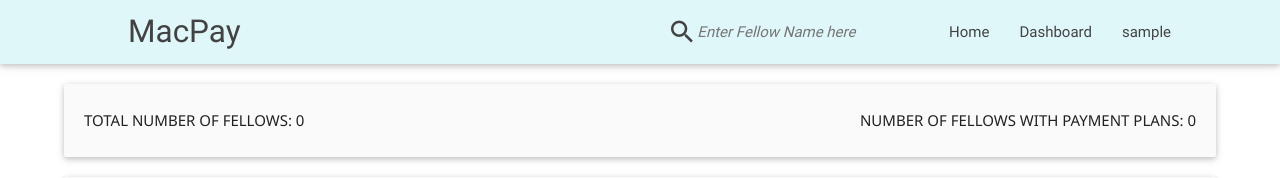
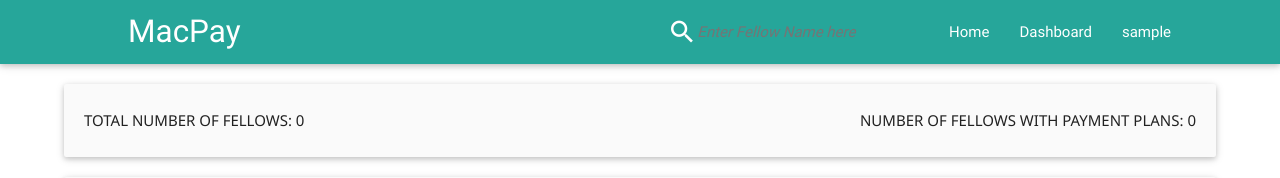
Before and after one commit to emmanuel-isaac/macPay, a Django app: page /dashboard/ in a window 1280 px wide. Shown: the top 178 px of the page. Run offline with Django 3.2, Linux system fonts and the light colour scheme; the visitor is signed in with stand-in values (Sample User, id 1); some libraries are stand-ins or nearby versions.

Commit message:
Improved styling, changed color of navbar

```diff
--- a/static/stylesheets/main.css
+++ b/static/stylesheets/main.css
@@ -7,12 +7,12 @@ HEADER
 }
 
 nav {
-    background: #e0f7fa;
+    background: #26a69a;
     padding-right: 5vw;
 }
 
 nav a {
-   color: #424242 !important;
+   color: #fff !important;
 }
 
 .drop-links a {
--- a/templates/base.html
+++ b/templates/base.html
@@ -6,7 +6,7 @@
     <meta charset='utf-8'>
     <link rel="stylesheet" type="text/css" href="{% static 'lib/materialize/css/materialize.css' %}">
     <link rel="stylesheet" type="text/css" href="{% static 'stylesheets/main.css' %}">
-    <link href='http://fonts.googleapis.com/css?family=Raleway:400' rel='stylesheet' type='text/css'>
+    <link href='https://fonts.googleapis.com/css?family=Raleway:400' rel='stylesheet' type='text/css'>
 
     {% block local_css %}
 
@@ -24,8 +24,8 @@
                             <div class="nav-wrapper search-wrapper">
                                 <form>
                                     <div class="input-field">
-                                        <input id="search" type="search" class='grey-text text-darken-3' placeholder="Enter Fellow Name here" required>
-                                        <label for="search"><i class="mdi-action-search grey-text text-darken-3"></i></label>
+                                        <input id="search" type="search" class='white-text' placeholder="Enter Fellow Name here" required>
+                                        <label for="search"><i class="mdi-action-search white-text"></i></label>
                                         <i class="mdi-navigation-close"></i>
                                     </div>
                               </form>
--- a/templates/dashboard.html
+++ b/templates/dashboard.html
@@ -4,7 +4,7 @@
 
 {% block local_css %}
     <link rel="stylesheet" type="text/css" href="{% static 'stylesheets/dashboard.css' %}">
-    <link href='http://fonts.googleapis.com/css?family=Noto+Sans' rel='stylesheet' type='text/css'>
+    <link href='https://fonts.googleapis.com/css?family=Noto+Sans' rel='stylesheet' type='text/css'>
 {% endblock local_css %}
 
 {% block content %}
```
Also changed, not shown: 1 other file.
